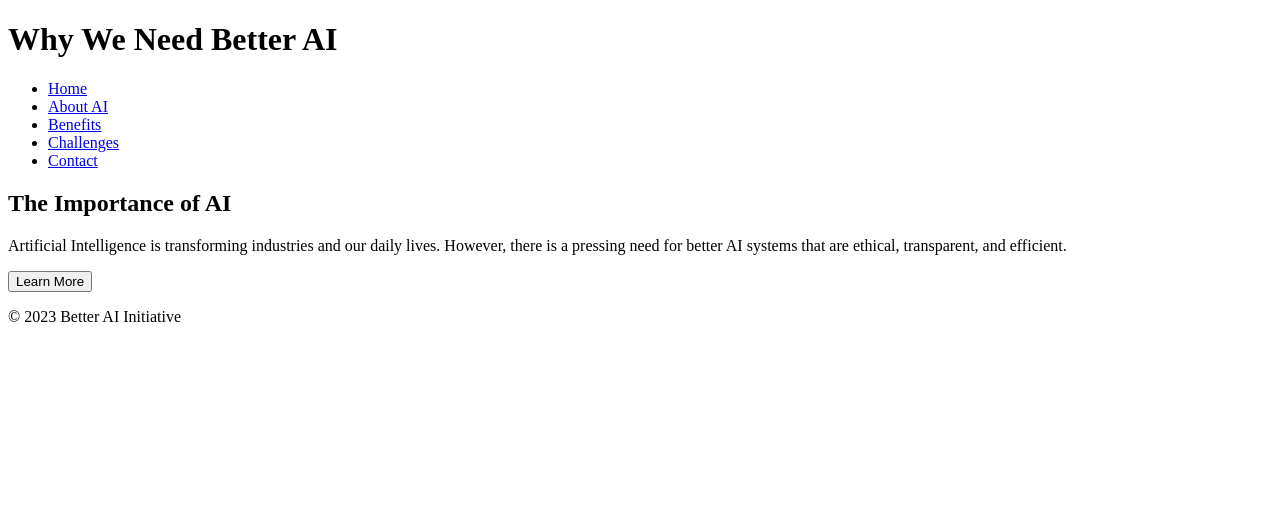
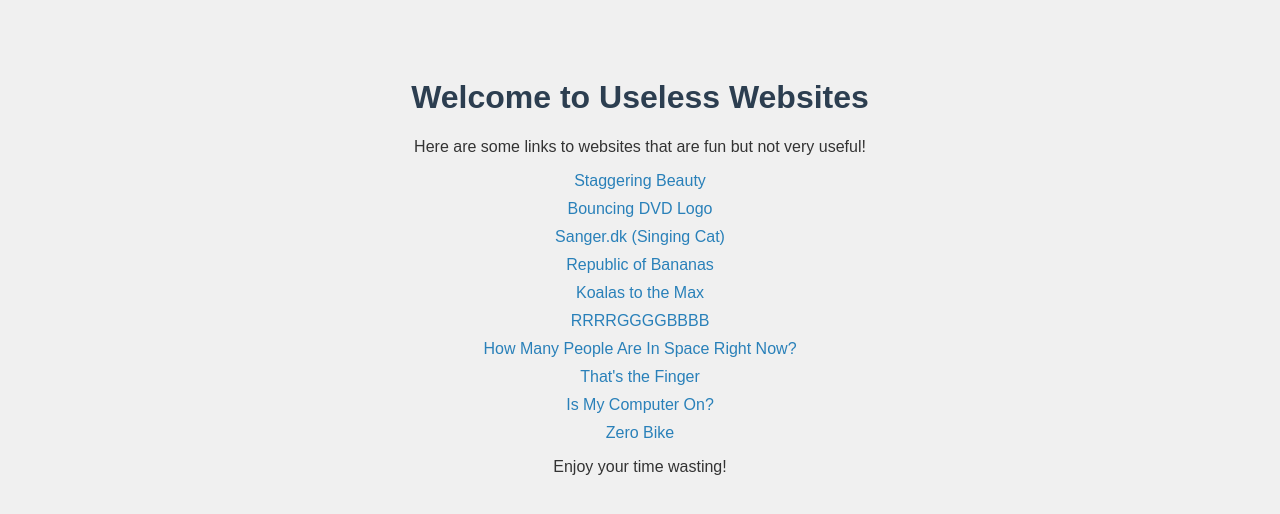
Before and after one commit to Saarth-Manchanda/Benifits-of-AI, a plain HTML site: page index.html in a window 1280 px wide. Drawn offline with Linux system fonts and the light colour scheme.

Commit message:
Add files via upload

```diff
--- a/index.html
+++ b/index.html
@@ -3,32 +3,42 @@
 <head>
     <meta charset="UTF-8">
     <meta name="viewport" content="width=device-width, initial-scale=1.0">
-    <title>Why We Need Better AI</title>
-    <link rel="stylesheet" href="styles.css">
+    <title>Useless Websites</title>
+    <style>
+        body {
+            font-family: Arial, sans-serif;
+            background-color: #f0f0f0;
+            color: #333;
+            text-align: center;
+            padding: 50px;
+        }
+        h1 {
+            color: #2c3e50;
+        }
+        a {
+            display: block;
+            margin: 10px 0;
+            text-decoration: none;
+            color: #2980b9;
+        }
+        a:hover {
+            text-decoration: underline;
+        }
+    </style>
 </head>
 <body>
-    <header>
-        <h1>Why We Need Better AI</h1>
-        <nav>
-            <ul>
-                <li><a href="index.html">Home</a></li>
-                <li><a href="about.html">About AI</a></li>
-                <li><a href="benefits.html">Benefits</a></li>
-                <li><a href="challenges.html">Challenges</a></li>
-                <li><a href="contact.html">Contact</a></li>
-            </ul>
-        </nav>
-    </header>
-    <main>
-        <section>
-            <h2>The Importance of AI</h2>
-            <p>Artificial Intelligence is transforming industries and our daily lives. However, there is a pressing need for better AI systems that are ethical, transparent, and efficient.</p>
-            <button id="learnMoreBtn">Learn More</button>
-        </section>
-    </main>
-    <footer>
-        <p>&copy; 2023 Better AI Initiative</p>
-    </footer>
-    <script src="script.js"></script>
+    <h1>Welcome to Useless Websites</h1>
+    <p>Here are some links to websites that are fun but not very useful!</p>
+    <a href="http://www.staggeringbeauty.com/" target="_blank">Staggering Beauty</a>
+    <a href="http://www.bouncingdvdlogo.com/" target="_blank">Bouncing DVD Logo</a>
+    <a href="http://www.sanger.dk/" target="_blank">Sanger.dk (Singing Cat)</a>
+    <a href="http://www.republiquedesmangues.fr/" target="_blank">Republic of Bananas</a>
+    <a href="http://www.koalastothemax.com/" target="_blank">Koalas to the Max</a>
+    <a href="http://www.rrrgggbbb.com/" target="_blank">RRRRGGGGBBBB</a>
+    <a href="http://www.howmanypeopleareinspacerightnow.com/" target="_blank">How Many People Are In Space Right Now?</a>
+    <a href="http://www.thatsthefinger.com/" target="_blank">That's the Finger</a>
+    <a href="http://www.ismycomputeron.com/" target="_blank">Is My Computer On?</a>
+    <a href="http://www.zerobike.com/" target="_blank">Zero Bike</a>
+    <p>Enjoy your time wasting!</p>
 </body>
 </html>
```
